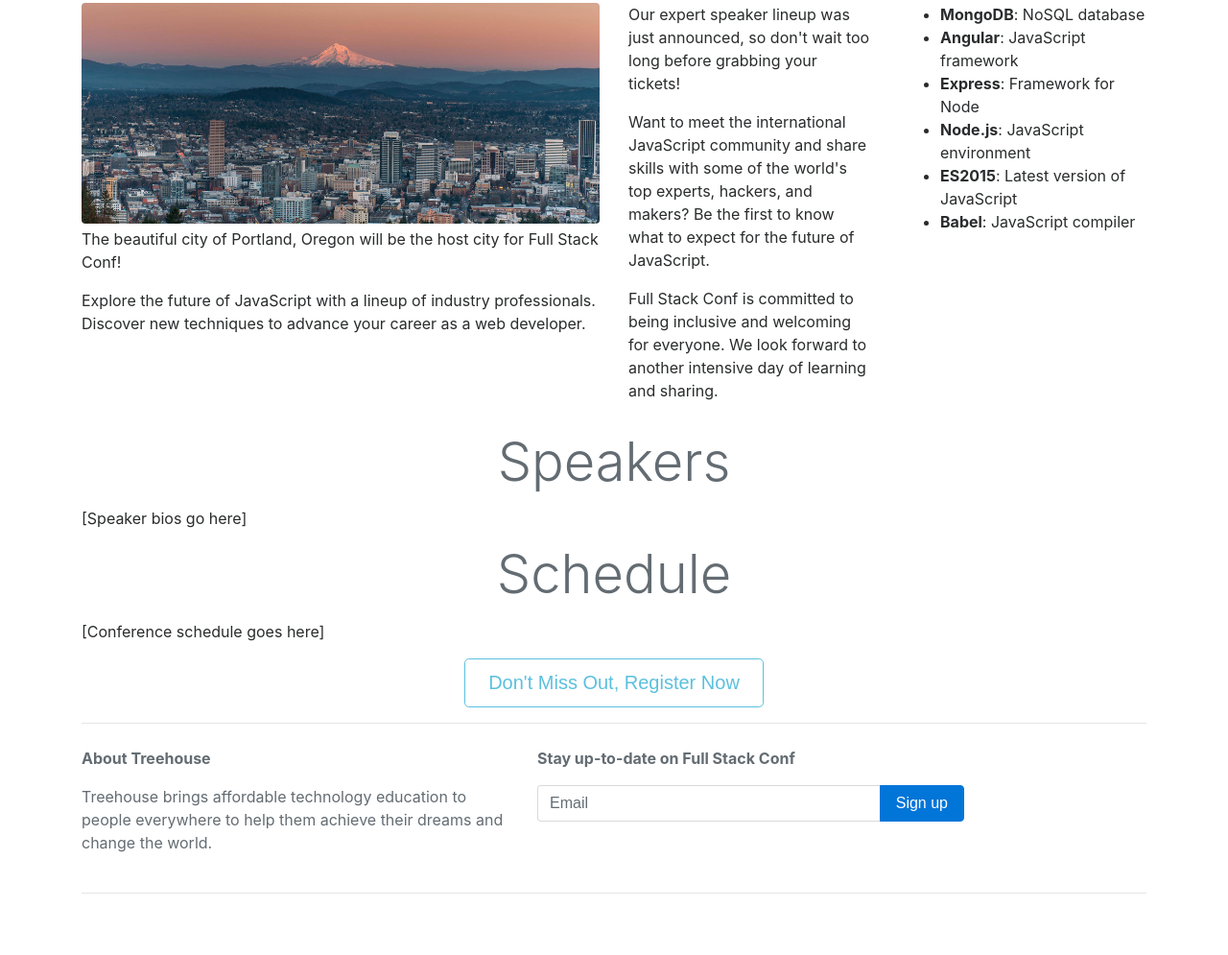
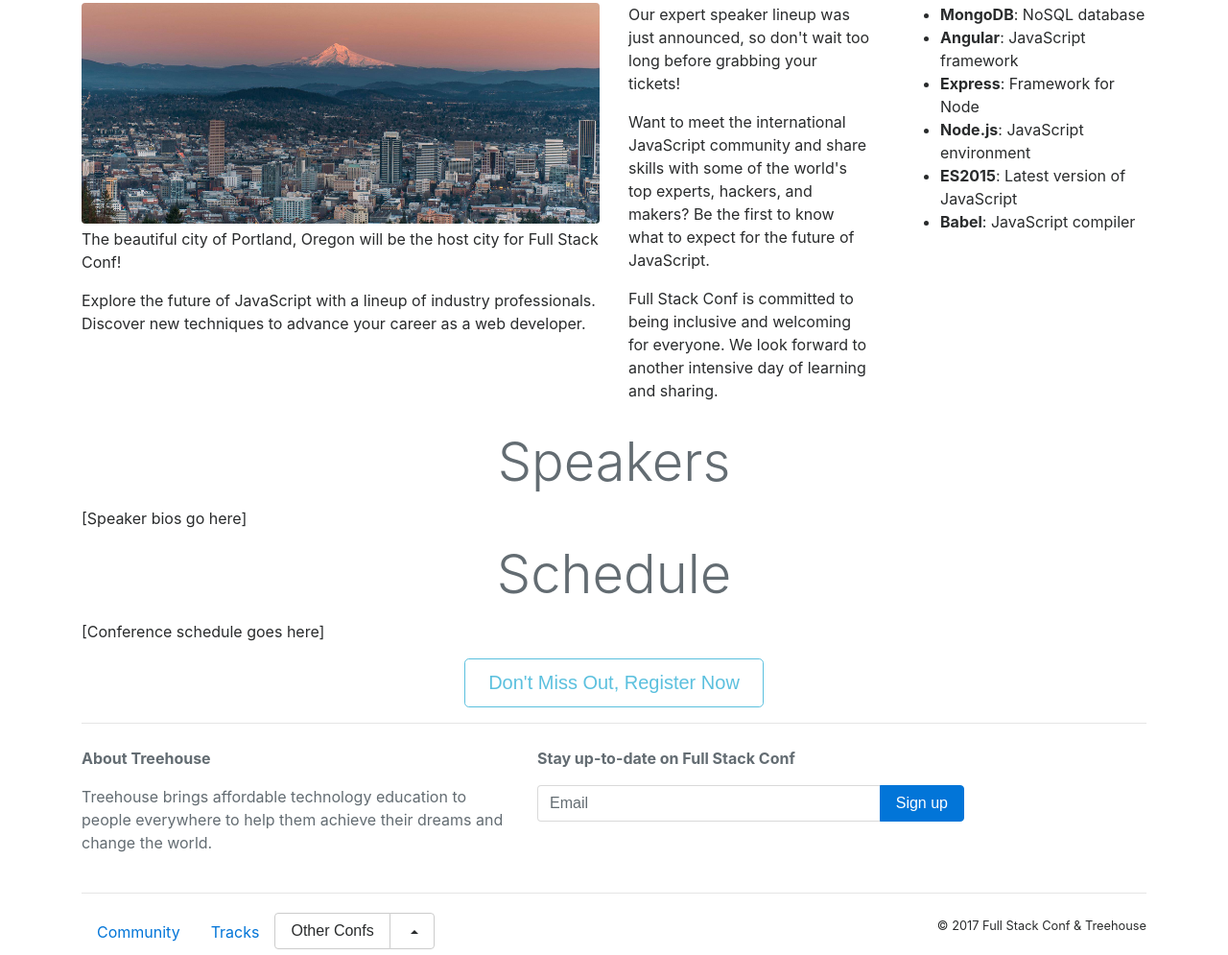
Before and after one commit to Valdemar26/Bootstrap4-Landing-Page, a plain HTML site: page index.html in a window 1280 px wide. Shown: the part 644-1639 px from the top of the page at 96% size. Before the commit the page ends 1591 px from the top, so only its background shows below. Drawn offline with nearby package versions, Linux system fonts and the light colour scheme; a script that the page names is missing.

Commit message:
create footer

```diff
--- a/index.html
+++ b/index.html
@@ -118,6 +118,43 @@
     </div>
     <hr> <!-- /signup form -->
 
+    <!-- footer -->
+    <div class="row py-1">
+        <div class="col-md-7">
+            <ul class="nav nav-inline">
+                <li class="nav-item">
+                    <a href="#" class="nav-link">Community</a>
+                </li>
+                <li class="nav-item">
+                    <a href="#" class="nav-link">Tracks</a>
+                </li>
+                <li class="nav-item">
+                    <!-- split button -->
+                    <div class="btn-group dropup">
+                        <button type="button" class="btn btn-secondary">Other Confs</button>
+                        <button type="button"
+                                class="btn btn-secondary dropdown-toggle"
+                                data-toggle="dropdown"
+                                aria-haspopup="true"
+                                aria-expanded="false">
+                            <span class="sr-only">Toggle Dropdown</span>
+                        </button>
+                        <div class="dropdown-menu">
+                            <a class="dropdown-item" href="#">CSS Conf</a>
+                            <a class="dropdown-item" href="#">Python Conf</a>
+                            <a class="dropdown-item" href="#">Java Conf</a>
+                            <a class="dropdown-item" href="#">Swift Conf</a>
+                        </div>
+                    </div>
+                </li>
+            </ul>
+        </div>
+        <div class="col-md-5 text-md-right">
+            <small>&copy; 2017 Full Stack Conf &amp; Treehouse</small>
+        </div>
+    </div>
+    <!-- /footer -->
+
 </div> <!-- /.container -->
 
 <!-- jQuery first, then bootstrap.js -->
```
